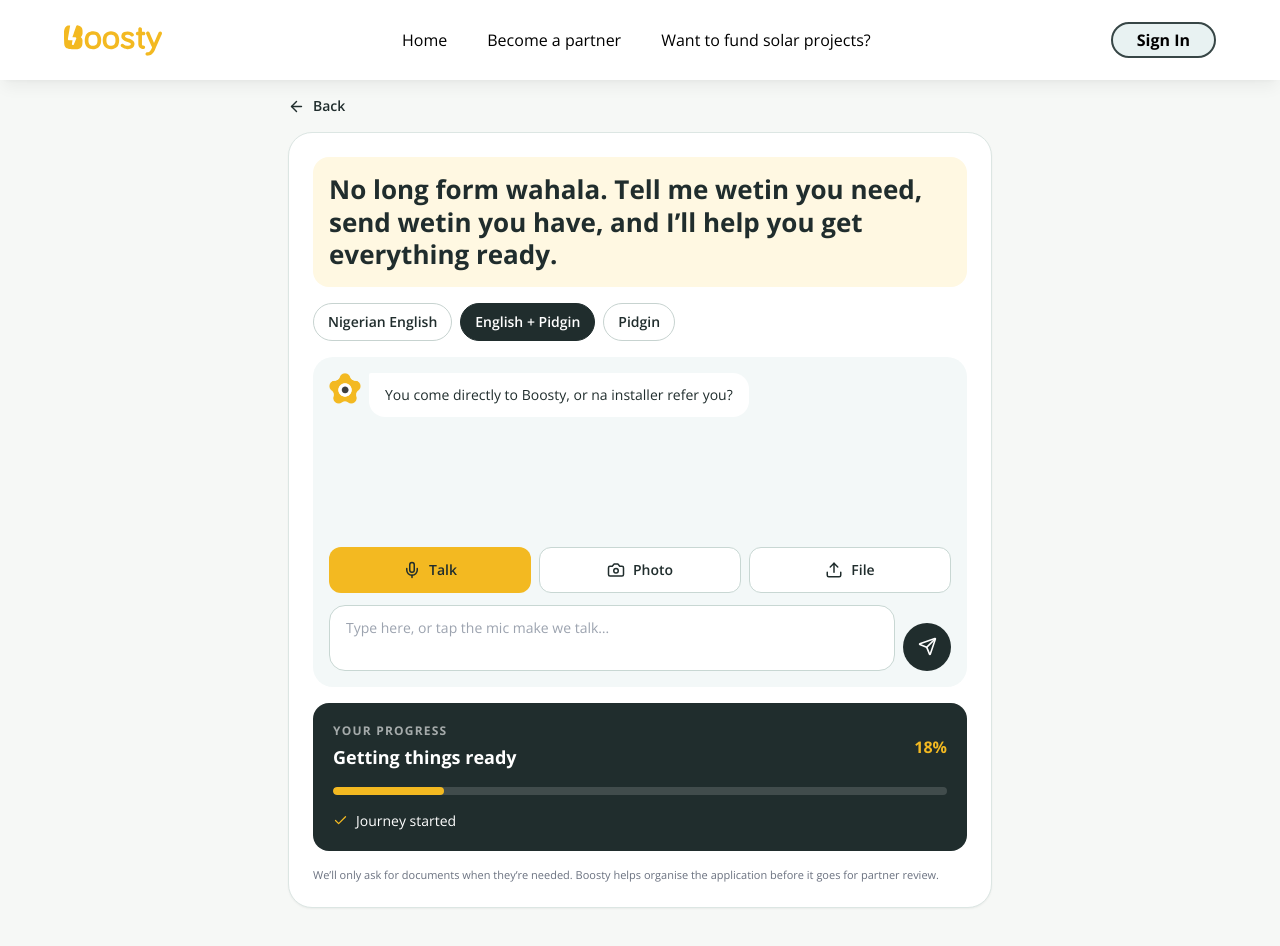
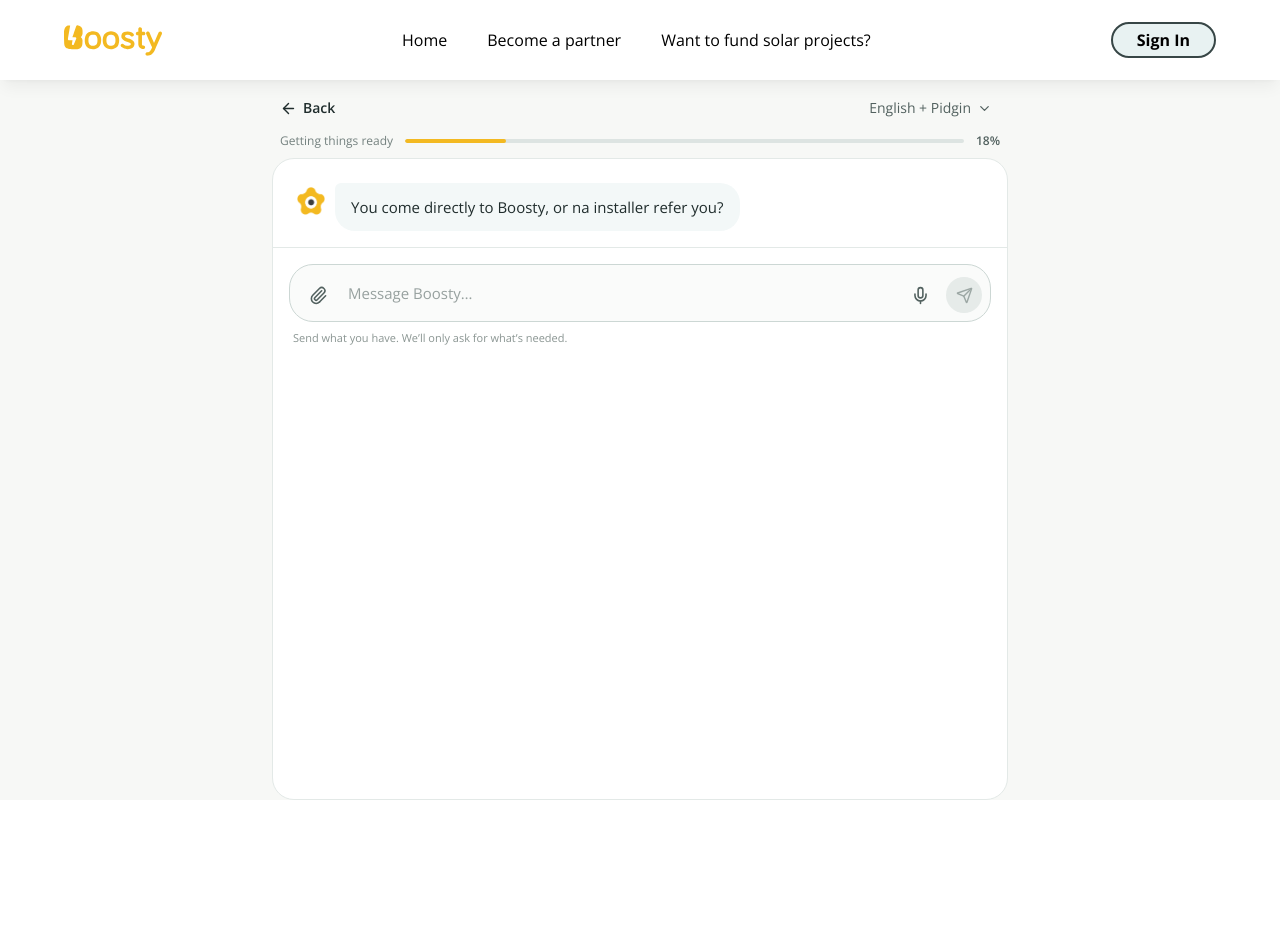
Before and after one commit to AimuaO/Boosty, a React (Vite) app: page /start in a window 1280 px wide. After the commit the page ends 800 px from the top, so only its background shows below. Built offline with nearby package versions, Linux system fonts and the light colour scheme.

Commit message:
refactor: simplify Boosty AI into focused chat workspace

```diff
--- a/src/pages/StartJourney.jsx
+++ b/src/pages/StartJourney.jsx
@@ -1,39 +1,41 @@
-import React, { useMemo, useState } from "react";
-import { ArrowLeft, Camera, Check, Mic, Send, Upload } from "lucide-react";
+import React, { useMemo, useRef, useState } from "react";
+import { ArrowLeft, Camera, Check, ChevronDown, Mic, Paperclip, Send, Upload, X } from "lucide-react";
 import { Link } from "react-router-dom";
 
 const languageOptions = [
-  { id: "english", label: "Nigerian English" },
-  { id: "mixed", label: "English + Pidgin" },
-  { id: "pidgin", label: "Pidgin" },
+  { id: "english", label: "Nigerian English", short: "English" },
+  { id: "mixed", label: "English + Pidgin", short: "English + Pidgin" },
+  { id: "pidgin", label: "Pidgin", short: "Pidgin" },
 ];
 
 const prompts = {
   english: {
-    hero: "Skip the forms. Tell me what you need, send what you have, and I’ll help you get everything ready.",
     firstQuestion: "Are you coming directly to Boosty, or did an installer refer you?",
     secondQuestion: "Got it. Is this for your home or business?",
     afterReply: "Got it. I’ll organise the details as we go.",
-    placeholder: "Type here, or tap the mic and talk…",
+    documentReply: "Nice. I’ve got it. I’ll pull out the useful details so you don’t have to type them again.",
+    placeholder: "Message Boosty…",
   },
   mixed: {
-    hero: "No long form wahala. Tell me wetin you need, send wetin you have, and I’ll help you get everything ready.",
     firstQuestion: "You come directly to Boosty, or na installer refer you?",
     secondQuestion: "Got it. Na for your home or business?",
     afterReply: "Got it. I’ll arrange everything as we go.",
-    placeholder: "Type here, or tap the mic make we talk…",
+    documentReply: "Nice. I’ve got it. I’ll pull out the useful details so you no need type them again.",
+    placeholder: "Message Boosty…",
   },
   pidgin: {
-    hero: "No long form wahala. Tell me wetin you need, send wetin you get, make I help you prepare everything.",
     firstQuestion: "You come directly to Boosty, or na installer send you?",
     secondQuestion: "I hear you. Na for house or business?",
     afterReply: "I hear you. I go arrange everything as we dey go.",
-    placeholder: "Type here, or tap the mic make we talk…",
+    documentReply: "Nice. I don get am. I go pull the useful details so you no go type am again.",
+    placeholder: "Message Boosty…",
   },
 };
 
 const StartJourney = () => {
   const [language, setLanguage] = useState("mixed");
+  const [languageOpen, setLanguageOpen] = useState(false);
+  const [attachOpen, setAttachOpen] = useState(false);
   const [message, setMessage] = useState("");
   const [step, setStep] = useState("source");
   const [messages, setMessages] = useState(() => [
@@ -45,16 +47,22 @@ const StartJourney = () => {
     documentsReceived: 0,
   });
 
+  const textareaRef = useRef(null);
   const copy = useMemo(() => prompts[language], [language]);
-
-  const progress =
-    details.customerType ? 35 : details.source ? 25 : details.documentsReceived > 0 ? 22 : 18;
+  const activeLanguage = languageOptions.find((option) => option.id === language);
+  const progress = details.customerType ? 35 : details.source ? 25 : details.documentsReceived > 0 ? 22 : 18;
 
   const changeLanguage = (next) => {
     setLanguage(next);
+    setLanguageOpen(false);
     setStep("source");
     setDetails({ source: "", customerType: "", documentsReceived: 0 });
     setMessages([{ role: "agent", text: prompts[next].firstQuestion }]);
+  };
+
+  const resizeTextarea = (element) => {
+    element.style.height = "auto";
+    element.style.height = `${Math.min(element.scrollHeight, 132)}px`;
   };
 
   const sendMessage = () => {
@@ -72,10 +80,7 @@ const StartJourney = () => {
 
       setDetails((current) => ({ ...current, source }));
       setStep("customerType");
-      setMessages([
-        ...nextMessages,
-        { role: "agent", text: copy.secondQuestion },
-      ]);
+      setMessages([...nextMessages, { role: "agent", text: copy.secondQuestion }]);
     } else if (step === "customerType") {
       const customerType =
         lower.includes("shop") || lower.includes("business") || lower.includes("office")
@@ -89,33 +94,23 @@ const StartJourney = () => {
         customerType: customerType || current.customerType,
       }));
       setStep("continue");
-      setMessages([
-        ...nextMessages,
-        { role: "agent", text: copy.afterReply },
-      ]);
+      setMessages([...nextMessages, { role: "agent", text: copy.afterReply }]);
     } else {
-      setMessages([
-        ...nextMessages,
-        { role: "agent", text: copy.afterReply },
-      ]);
+      setMessages([...nextMessages, { role: "agent", text: copy.afterReply }]);
     }
 
     setMessage("");
+    requestAnimationFrame(() => {
+      if (textareaRef.current) textareaRef.current.style.height = "48px";
+    });
   };
 
-  const simulateDocument = () => {
+  const simulateDocument = (type) => {
+    setAttachOpen(false);
     setMessages((current) => [
       ...current,
-      { role: "user", text: "📎 Document sent" },
-      {
-        role: "agent",
-        text:
-          language === "english"
-            ? "Nice. I’ve got it. I’ll pull out the useful details so you don’t have to type them again."
-            : language === "pidgin"
-            ? "Nice. I don get am. I go pull the useful details so you no go type am again."
-            : "Nice. I’ve got it. I’ll pull out the useful details so you no need type them again.",
-      },
+      { role: "user", text: type === "photo" ? "📷 Photo sent" : "📎 File sent" },
+      { role: "agent", text: copy.documentReply },
     ]);
 
     setDetails((current) => ({
@@ -125,167 +120,175 @@ const StartJourney = () => {
   };
 
   return (
-    <main className="min-h-screen bg-[#F6F8F6] pt-24 pb-10">
-      <div className="max-w-3xl mx-auto px-[18px] md:px-[32px]">
+    <main className="bg-[#F7F8F6] pt-[60px] lg:pt-[80px]">
+      <div className="max-w-3xl mx-auto min-h-[calc(100dvh-60px)] lg:min-h-[calc(100dvh-80px)] flex flex-col">
+        <div className="px-4 md:px-6 pt-3 pb-2 flex items-center justify-between gap-3 bg-[#F7F8F6]">
           <Link
             to="/"
-          className="inline-flex items-center gap-2 text-[#202D2D] text-sm font-semibold mb-4"
+            className="inline-flex items-center gap-1.5 text-[#202D2D] text-sm font-semibold"
           >
             <ArrowLeft size={17} />
             Back
           </Link>
 
-        <section className="bg-white rounded-[24px] border border-[#DCE6E3] shadow-sm overflow-hidden">
-          <div className="px-4 pt-4 md:px-6 md:pt-6">
-            <div className="rounded-2xl bg-[#FFF8E2] px-4 py-4">
-              <h1 className="font-bold text-[22px] md:text-[26px] leading-tight text-[#202D2D]">
-                {copy.hero}
-              </h1>
-            </div>
+          <div className="relative">
+            <button
+              type="button"
+              onClick={() => setLanguageOpen((open) => !open)}
+              className="inline-flex items-center gap-1.5 text-sm text-[#52615F] hover:text-[#202D2D] px-2 py-1.5 rounded-lg"
+            >
+              {activeLanguage.short}
+              <ChevronDown size={15} />
+            </button>
 
-            <div className="flex gap-2 overflow-x-auto py-4">
+            {languageOpen && (
+              <div className="absolute right-0 top-10 z-30 w-48 rounded-xl border border-[#DCE6E3] bg-white shadow-lg p-1.5">
                 {languageOptions.map((option) => (
                   <button
                     key={option.id}
+                    type="button"
                     onClick={() => changeLanguage(option.id)}
-                  className={`shrink-0 rounded-full px-3.5 py-2 text-sm font-semibold border ${
+                    className={`w-full text-left px-3 py-2 rounded-lg text-sm ${
                       language === option.id
-                      ? "bg-[#202D2D] text-white border-[#202D2D]"
-                      : "bg-white text-[#202D2D] border-[#C7D3D0]"
+                        ? "bg-[#F3F8F8] font-semibold text-[#202D2D]"
+                        : "text-[#52615F] hover:bg-[#F7F8F6]"
                     }`}
                   >
                     {option.label}
                   </button>
                 ))}
               </div>
+            )}
+          </div>
         </div>
 
-          <div className="px-4 pb-4 md:px-6 md:pb-6">
-            <div className="rounded-[20px] bg-[#F3F8F8] p-4 min-h-[330px] flex flex-col">
-              <div className="space-y-3 flex-1">
+        <div className="px-4 md:px-6 pb-2">
+          <div className="flex items-center gap-3">
+            <span className="text-[12px] text-[#74817F] whitespace-nowrap">Getting things ready</span>
+            <div className="h-1 flex-1 rounded-full bg-[#DDE4E2] overflow-hidden">
+              <div
+                className="h-full rounded-full bg-[#F3B921] transition-all"
+                style={{ width: `${progress}%` }}
+              />
+            </div>
+            <span className="text-[12px] font-semibold text-[#52615F]">{progress}%</span>
+          </div>
+        </div>
+
+        <section className="flex-1 min-h-0 bg-white border-y border-[#E3E9E7] md:mx-4 md:rounded-[22px] md:border">
+          <div className="h-full flex flex-col">
+            <div className="flex-1 overflow-y-auto px-4 md:px-6 pt-6 pb-4 space-y-5">
               {messages.map((item, index) => (
-                  <div key={index} className="flex items-start gap-2">
+                <div
+                  key={index}
+                  className={`flex items-start gap-2.5 ${
+                    item.role === "user" ? "justify-end" : "justify-start"
+                  }`}
+                >
                   {item.role === "agent" && (
-                      <div className="w-8 h-8 overflow-hidden shrink-0">
+                    <div className="w-7 h-7 shrink-0 mt-1 overflow-hidden">
                       <img src="/boosty.gif" alt="" className="w-full h-full object-contain" />
                     </div>
                   )}
+
                   <div
-                      className={`max-w-[86%] rounded-2xl px-4 py-3 text-sm ${
+                    className={`max-w-[82%] rounded-[20px] px-4 py-3 text-[15px] leading-6 break-words whitespace-pre-wrap ${
                       item.role === "agent"
-                          ? "bg-white text-[#202D2D] rounded-tl-sm"
-                          : "bg-[#202D2D] text-white ml-auto rounded-tr-sm"
+                        ? "bg-[#F3F8F8] text-[#202D2D] rounded-tl-md"
+                        : "bg-[#202D2D] text-white rounded-tr-md"
                     }`}
                   >
                     {item.text}
                   </div>
                 </div>
               ))}
+
+              {details.documentsReceived > 0 && (
+                <div className="pt-2 text-xs text-[#74817F] flex items-center gap-1.5">
+                  <Check size={13} />
+                  {details.documentsReceived} document
+                  {details.documentsReceived > 1 ? "s" : ""} received
+                </div>
+              )}
             </div>
 
-              <div className="mt-5">
-                <div className="grid grid-cols-3 gap-2 mb-3">
+            <div className="relative border-t border-[#E3E9E7] bg-white p-3 md:p-4">
+              {attachOpen && (
+                <div className="absolute left-3 bottom-[78px] z-20 w-44 rounded-2xl bg-white border border-[#DCE6E3] shadow-xl p-2">
                   <button
                     type="button"
-                    className="rounded-xl bg-[#F3B921] text-[#202D2D] px-3 py-3 font-semibold flex items-center justify-center gap-2 text-sm"
+                    onClick={() => simulateDocument("photo")}
+                    className="w-full flex items-center gap-3 px-3 py-2.5 rounded-xl hover:bg-[#F7F8F6] text-sm text-[#202D2D]"
                   >
-                    <Mic size={18} />
-                    Talk
+                    <Camera size={18} />
+                    Take a photo
                   </button>
                   <button
                     type="button"
-                    onClick={simulateDocument}
-                    className="rounded-xl bg-white border border-[#C8D7D3] text-[#202D2D] px-3 py-3 font-semibold flex items-center justify-center gap-2 text-sm"
+                    onClick={() => simulateDocument("file")}
+                    className="w-full flex items-center gap-3 px-3 py-2.5 rounded-xl hover:bg-[#F7F8F6] text-sm text-[#202D2D]"
                   >
-                    <Camera size={18} />
-                    Photo
+                    <Upload size={18} />
+                    Upload a file
                   </button>
+                </div>
+              )}
+
+              <div className="flex items-end gap-2 rounded-[24px] border border-[#CCD7D4] bg-[#FAFBFA] p-2 pl-2.5">
                 <button
                   type="button"
-                    onClick={simulateDocument}
-                    className="rounded-xl bg-white border border-[#C8D7D3] text-[#202D2D] px-3 py-3 font-semibold flex items-center justify-center gap-2 text-sm"
+                  onClick={() => setAttachOpen((open) => !open)}
+                  className="w-9 h-9 shrink-0 rounded-full flex items-center justify-center text-[#52615F] hover:bg-[#EEF3F1]"
+                  aria-label="Add attachment"
                 >
-                    <Upload size={18} />
-                    File
+                  {attachOpen ? <X size={19} /> : <Paperclip size={19} />}
                 </button>
-                </div>
 
-                <div className="flex gap-2 items-end">
                 <textarea
+                  ref={textareaRef}
                   value={message}
-                    onChange={(event) => setMessage(event.target.value)}
+                  onChange={(event) => {
+                    setMessage(event.target.value);
+                    resizeTextarea(event.target);
+                  }}
                   onKeyDown={(event) => {
                     if (event.key === "Enter" && !event.shiftKey) {
                       event.preventDefault();
                       sendMessage();
                     }
                   }}
-                    rows={2}
+                  rows={1}
                   placeholder={copy.placeholder}
-                    className="flex-1 resize-none rounded-2xl border border-[#C8D7D3] bg-white px-4 py-3 text-sm focus:outline-none focus:ring-2 focus:ring-[#F3B921]"
+                  className="min-h-[40px] max-h-[132px] flex-1 resize-none bg-transparent px-1 py-2 text-[15px] leading-6 text-[#202D2D] placeholder:text-[#97A19F] focus:outline-none overflow-y-auto"
                 />
+
+                <button
+                  type="button"
+                  className="w-9 h-9 shrink-0 rounded-full flex items-center justify-center text-[#52615F] hover:bg-[#EEF3F1]"
+                  aria-label="Talk"
+                >
+                  <Mic size={19} />
+                </button>
+
                 <button
                   type="button"
                   onClick={sendMessage}
-                    className="shrink-0 w-12 h-12 rounded-full bg-[#202D2D] text-white flex items-center justify-center"
+                  disabled={!message.trim()}
+                  className={`w-9 h-9 shrink-0 rounded-full flex items-center justify-center transition-colors ${
+                    message.trim()
+                      ? "bg-[#202D2D] text-white"
+                      : "bg-[#E6EBE9] text-[#9CA7A4]"
+                  }`}
                   aria-label="Send"
                 >
-                    <Send size={19} />
+                  <Send size={17} />
                 </button>
               </div>
+
+              <p className="text-[11px] text-[#8A9592] mt-2 px-1">
+                Send what you have. We’ll only ask for what’s needed.
+              </p>
             </div>
-            </div>
-
-            <div className="mt-4 rounded-2xl bg-[#202D2D] text-white p-5">
-              <div className="flex items-center justify-between gap-4">
-                <div>
-                  <p className="text-white/60 text-xs font-bold uppercase tracking-[0.1em]">
-                    Your progress
-                  </p>
-                  <p className="font-bold text-lg mt-1">Getting things ready</p>
-                </div>
-                <span className="text-[#F3B921] font-bold">{progress}%</span>
-              </div>
-
-              <div className="h-2 rounded-full bg-white/15 mt-4 overflow-hidden">
-                <div
-                  className="h-full bg-[#F3B921] rounded-full"
-                  style={{ width: `${progress}%` }}
-                />
-              </div>
-
-              <div className="mt-4 space-y-2 text-sm">
-                <div className="flex items-center gap-2">
-                  <Check size={15} className="text-[#F3B921]" />
-                  <span>Journey started</span>
-                </div>
-                {details.source && (
-                  <div className="flex items-center gap-2">
-                    <Check size={15} className="text-[#F3B921]" />
-                    <span>{details.source}</span>
-                  </div>
-                )}
-                {details.customerType && (
-                  <div className="flex items-center gap-2">
-                    <Check size={15} className="text-[#F3B921]" />
-                    <span>{details.customerType}</span>
-                  </div>
-                )}
-                {details.documentsReceived > 0 && (
-                  <div className="flex items-center gap-2">
-                    <Check size={15} className="text-[#F3B921]" />
-                    <span>
-                      {details.documentsReceived} document
-                      {details.documentsReceived > 1 ? "s" : ""} received
-                    </span>
-                  </div>
-                )}
-              </div>
-            </div>
-
-            <p className="text-[11px] leading-4 text-gray-500 mt-4">
-              We’ll only ask for documents when they’re needed. Boosty helps organise the application before it goes for partner review.
-            </p>
           </div>
         </section>
       </div>
```
Lines whose indentation alone changed are shown as unchanged.
